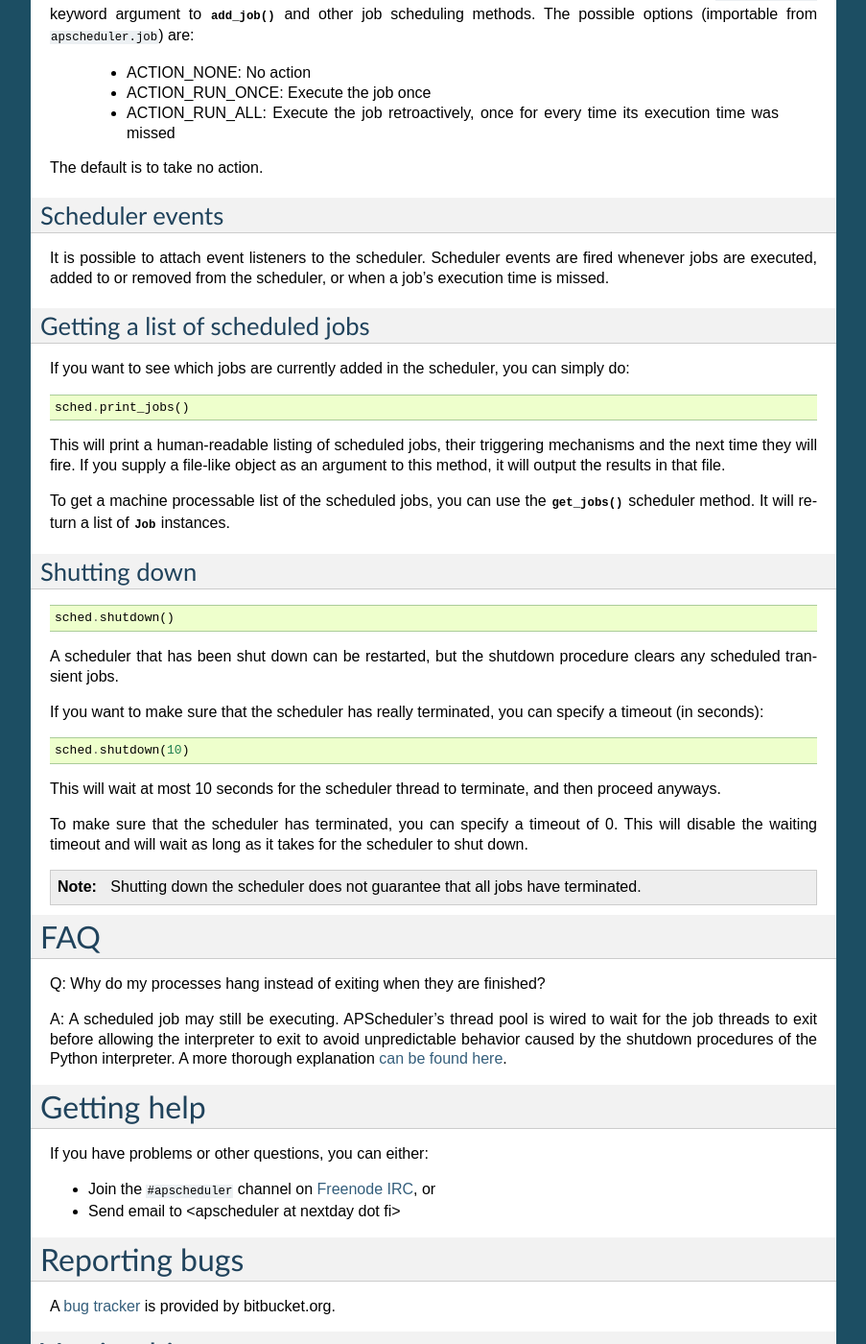
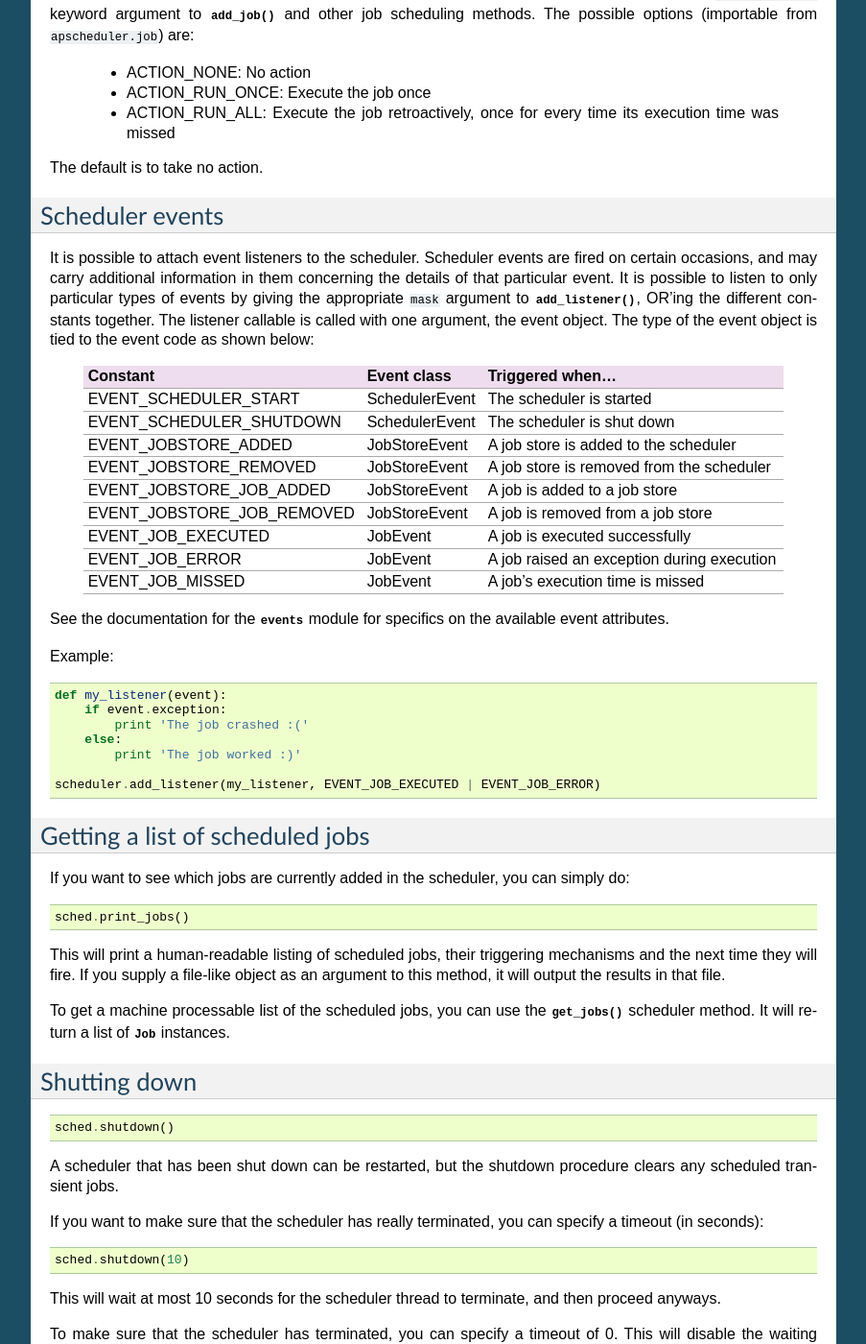
Before and after one commit to agronholm/apscheduler, a Sphinx documentation site: the page built from docs/index.rst, in a window 1280 px wide and 1400 px high, scrolled down 3450 px. Shown: the whole window at 96% size, without its empty margins (198-1101 px from the left). Built offline with Sphinx 7.4.7, drawn with Linux system fonts in a browser that asks for light colours.

Commit message:
Improved event listener documentation

```diff
--- a/docs/index.rst
+++ b/docs/index.rst
@@ -245,8 +245,40 @@ Scheduler events
 ----------------
 
 It is possible to attach event listeners to the scheduler. Scheduler events are
-fired whenever jobs are executed, added to or removed from the scheduler, or
-when a job's execution time is missed.
+fired on certain occasions, and may carry additional information in them
+concerning the details of that particular event. It is possible to listen to
+only particular types of events by giving the appropriate ``mask`` argument to
+:meth:`~apscheduler.scheduler.Scheduler.add_listener`, OR'ing
+the different constants together. The listener callable is called with one
+argument, the event object. The type of the event object is tied to the event
+code as shown below:
+
+========================== ============== ==========================================
+Constant                   Event class    Triggered when...
+========================== ============== ==========================================
+EVENT_SCHEDULER_START      SchedulerEvent The scheduler is started
+EVENT_SCHEDULER_SHUTDOWN   SchedulerEvent The scheduler is shut down
+EVENT_JOBSTORE_ADDED       JobStoreEvent  A job store is added to the scheduler
+EVENT_JOBSTORE_REMOVED     JobStoreEvent  A job store is removed from the scheduler
+EVENT_JOBSTORE_JOB_ADDED   JobStoreEvent  A job is added to a job store
+EVENT_JOBSTORE_JOB_REMOVED JobStoreEvent  A job is removed from a job store
+EVENT_JOB_EXECUTED         JobEvent       A job is executed successfully
+EVENT_JOB_ERROR            JobEvent       A job raised an exception during execution
+EVENT_JOB_MISSED           JobEvent       A job's execution time is missed
+========================== ============== ==========================================
+
+See the documentation for the :mod:`~apscheduler.events` module for specifics
+on the available event attributes.
+
+Example::
+
+    def my_listener(event):
+        if event.exception:
+            print 'The job crashed :('
+        else:
+            print 'The job worked :)'
+
+    scheduler.add_listener(my_listener, EVENT_JOB_EXECUTED | EVENT_JOB_ERROR)
 
 
 Getting a list of scheduled jobs
```
